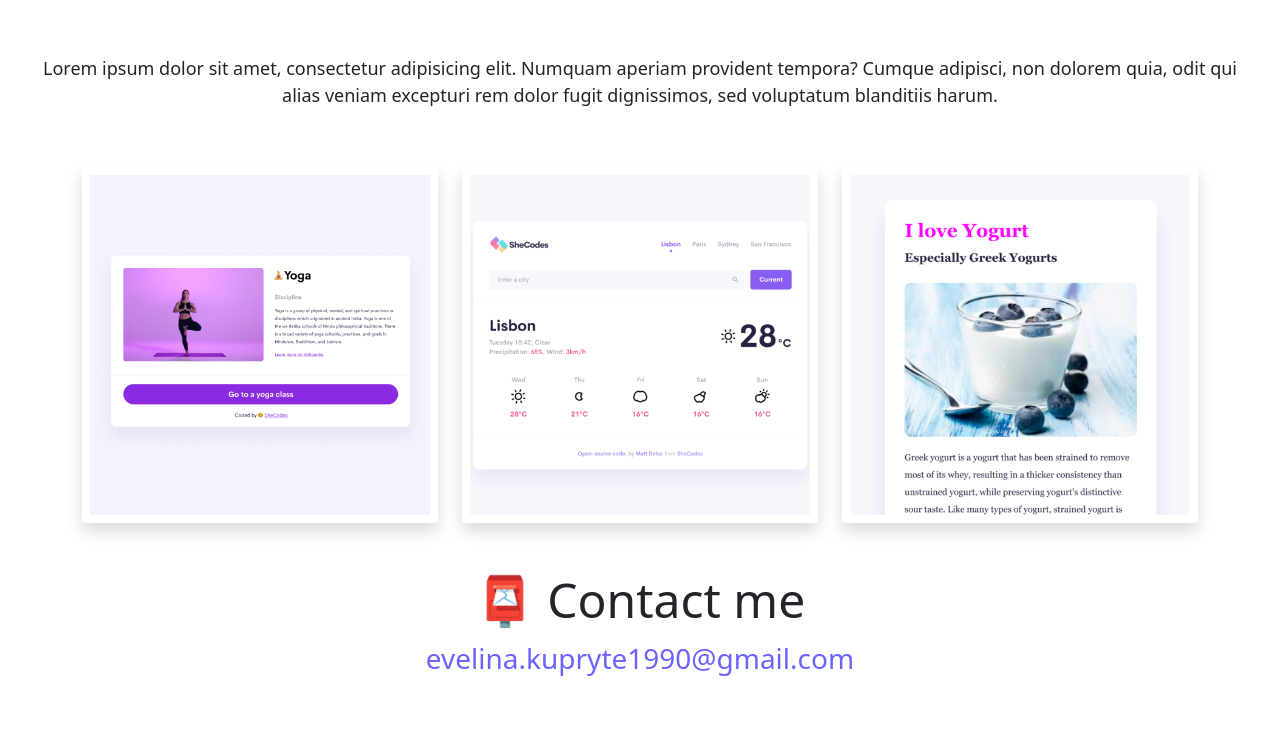
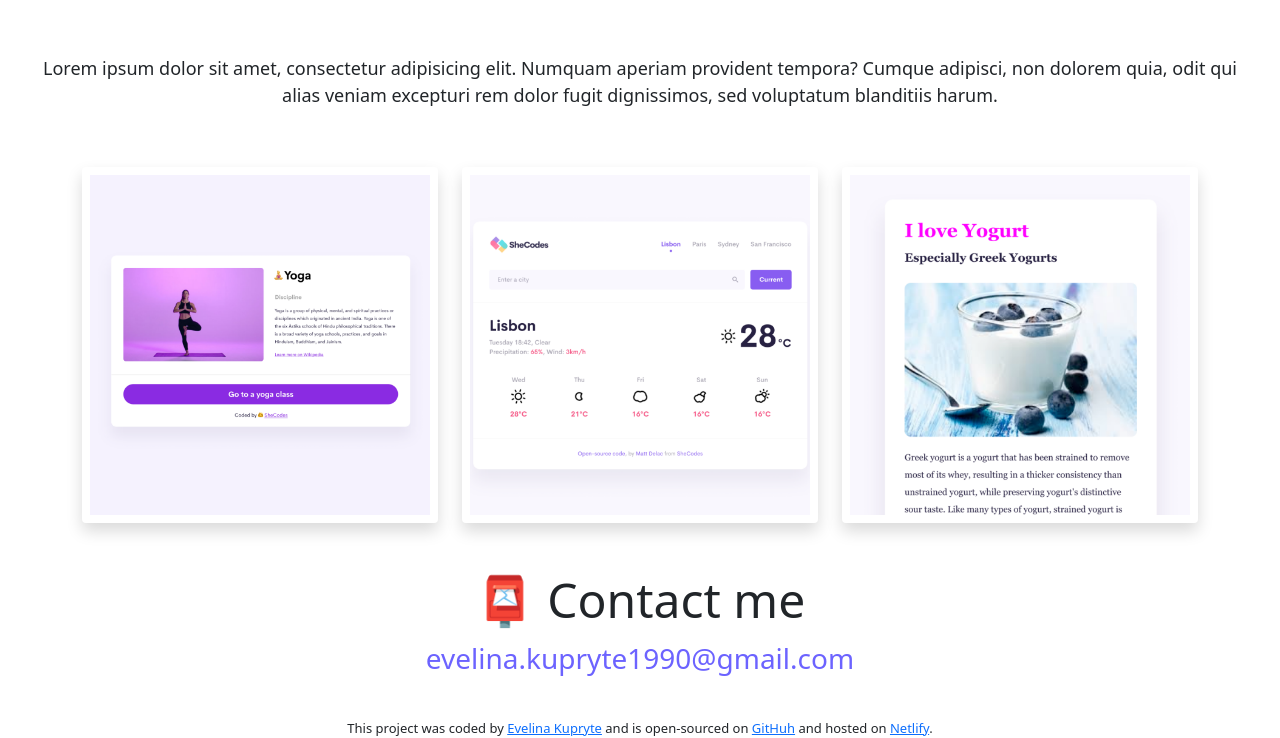
Before and after one commit to evelientje90/AdvancedToolsHomeworkSheCodes, a website: page about.html in a window 1280 px wide. Shown: the part 255-993 px from the top of the page. Before the commit the page ends 934 px from the top, so only its background shows below. Drawn offline with nearby package versions, Linux system fonts and the light colour scheme.

Commit message:
Update about.html
Footer  added to the about page

```diff
--- a/about.html
+++ b/about.html
@@ -78,5 +78,9 @@
         evelina.kupryte1990@gmail.com</a
       >
     </div>
+    <footer>This project was coded by <a href="/">Evelina Kupryte</a> and is open-sourced on
+      <a href="https://github.com/evelientje90/AdvancedToolsHomeworkSheCodes" title="Github">GitHuh</a>
+      and hosted on <a href="" title="Netlify">Netlify</a>.
+    </footer>
   </body>
 </html>
```
